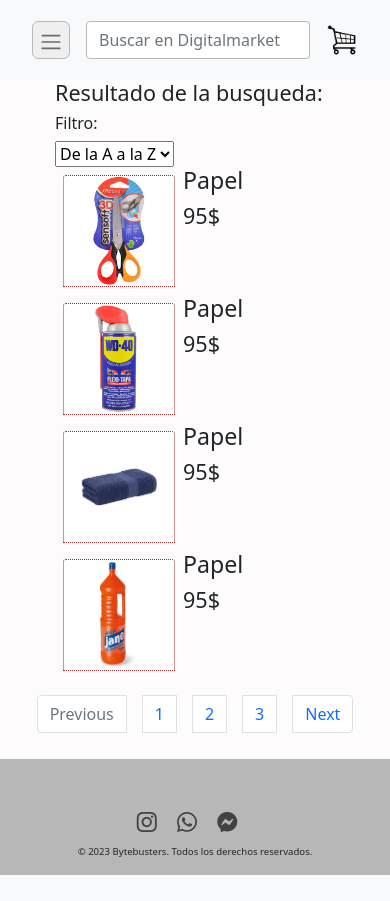
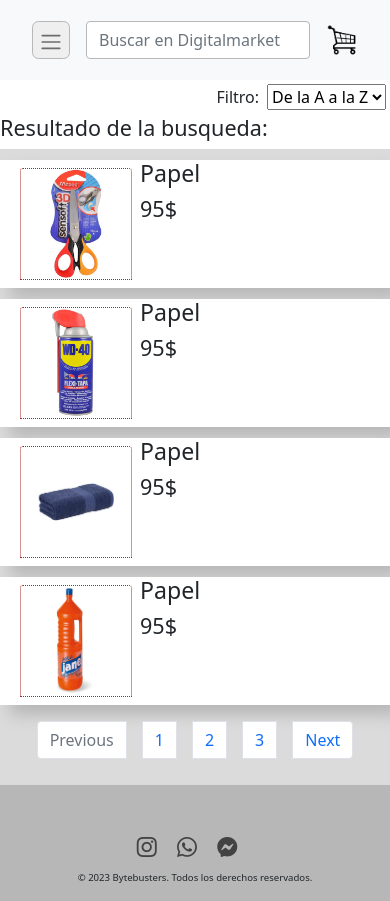
Before and after one commit to ByteBustersUy/ByteBusters, a PHP site: page /pages/listar.html in a window 390 px wide. Before the commit the page ends 875 px from the top, so only its background shows below. Run offline with PHP 8.4, Linux system fonts and the light colour scheme; some libraries are stand-ins or nearby versions.

Commit message:
Modificación de listado de productos, responsive para celulares, tablets y desktops

```diff
--- a/Backoffice/src/db/DDL-DML-v2.sql
+++ b/Backoffice/src/db/DDL-DML-v2.sql
@@ -547,11 +547,7 @@
 --INSERT DE LA TABLA PROMOCIONES--
 ----------------------------------
 */
-<<<<<<< HEAD
-INSERT INTO `bytebusters2_db`.`PROMOCIONES` (`id`,`nombre`,`descuento`,`fechaInicio`,`fechaFin`,`activo`) VALUES ('1','revajas','100,50','7/7/23','14/9/23',1);
-=======
 INSERT INTO `bytebusters2_db`.`PROMOCIONES` (`id`,`nombre`,`descuento`,`fechaInicio`,`fechaFin`,`activo`) VALUES ('1','rebajas','100,50','2023/7/23','2023/9/23',1);
->>>>>>> santi
 /*
 ------------------------------------------------
 --INSER RELACIONANDO PRODUCTOS CON PROMOCIONES--
--- a/Ecommerce/pages/listar.html
+++ b/Ecommerce/pages/listar.html
@@ -16,21 +16,21 @@
 </head>
 
 <body>
-    <div class="container text-left">
-        <div class="row cardProd">
-            <div class="col-sm-9 col-md-5">
-                <h4>Resultado de la busqueda:</h4>
-            </div>
-
-            <div class="col-sm-1 col-md-4">
+    <div class="row subFoot">
+        <div class="col-sm-12 col-md-12">
+            <label for="select">
                 <h5>Filtro:</h5>
-            </div>
-            <div class="col-sm-2 col-md-3">
-                <select class="selFilt" name="select" >
+            </label>
+            <select class="selFilt" name="select">
                 <option class="selFilt" value="AaZ">De la A a la Z</option>
             </select>
         </div>
+        <div class="col-sm-12 col-md-12 d-flex">
+            <h4 class="result"> Resultado de la busqueda:</h4>
         </div>
+    </div>
+    <div class="container-sm">
+
 
         <div class="row cardProd">
             <div class="col-md-3 col-sm-3 d-flex">
@@ -74,6 +74,7 @@
 
         </div>
 
+
     </div>
 
     <nav aria-label="Page navigation example">
--- a/Ecommerce/styles/style.css
+++ b/Ecommerce/styles/style.css
@@ -5,14 +5,14 @@
   --color-2: #424242;
   --color-3: #a6a6a6;
   --color-3: #b7b7b7;
-  --color-4: #d4d4d5;
+  --color-4: #dbdbdb;
   --color-5: #ffffff;
   --color-6: #0000ff;
   --color-background: #fdfbfb;
 }
 
 body {
-  background-color: var(--color-background);
+  background-color: var(--color-4);
 }
 
 .logo {
@@ -437,4 +437,31 @@
   margin: 5rem 0;
 }
 
+
+
+
 }
+
+.imgprod{
+  margin: 2px;
+  background-color: var(--color-2);
+}
+
+
+
+  .cardProd{
+    box-shadow: 10px 10px 15px var(--color-3);
+    background-color: var(--color-5);
+    margin-top: 3%;
+  }
+.selFilt{
+  margin: 1%;
+
+}
+
+.subFoot{
+  text-align: right;
+  background-color: var(--color-5);
+  margin-top: 0%;
+
+}
```
Lines whose indentation alone changed are shown as unchanged.
